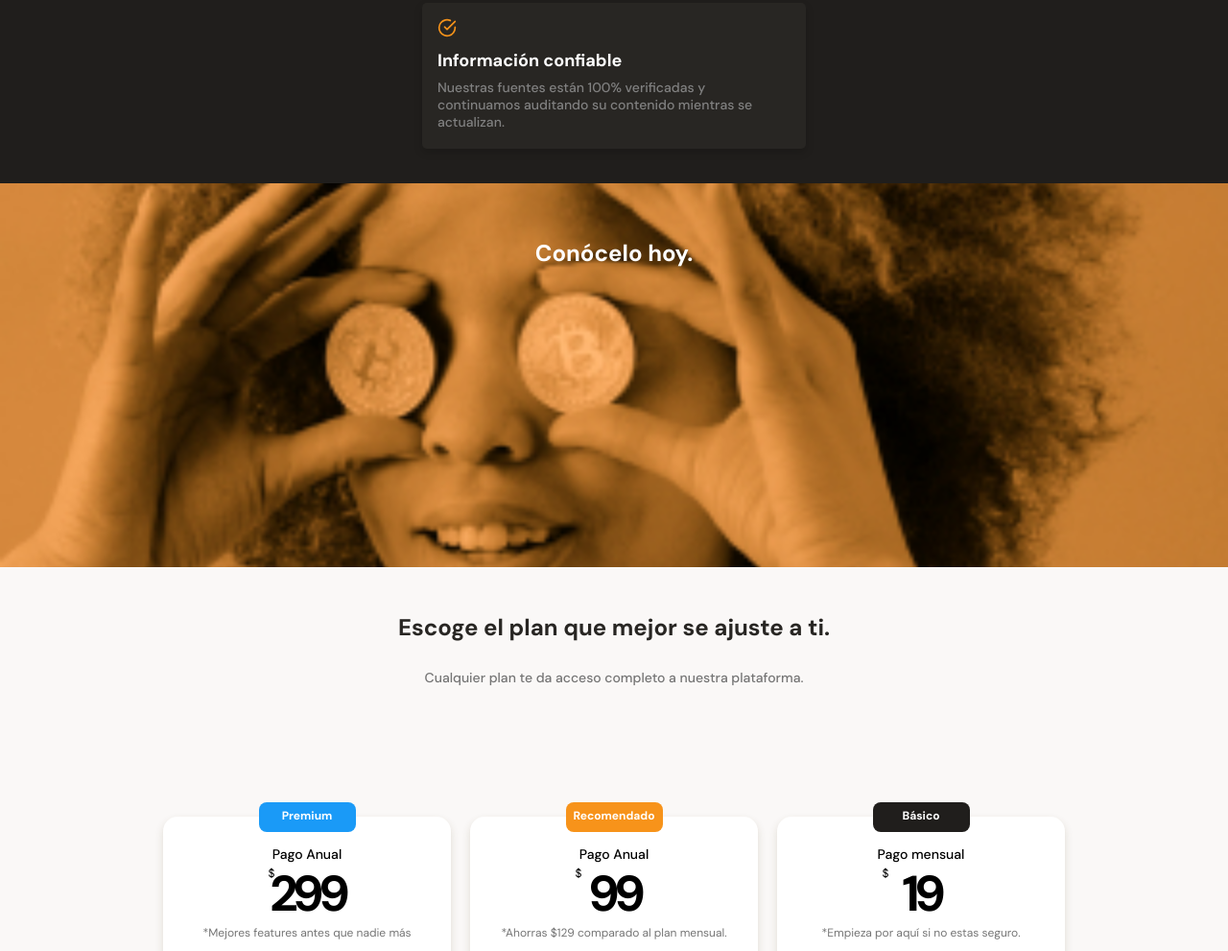
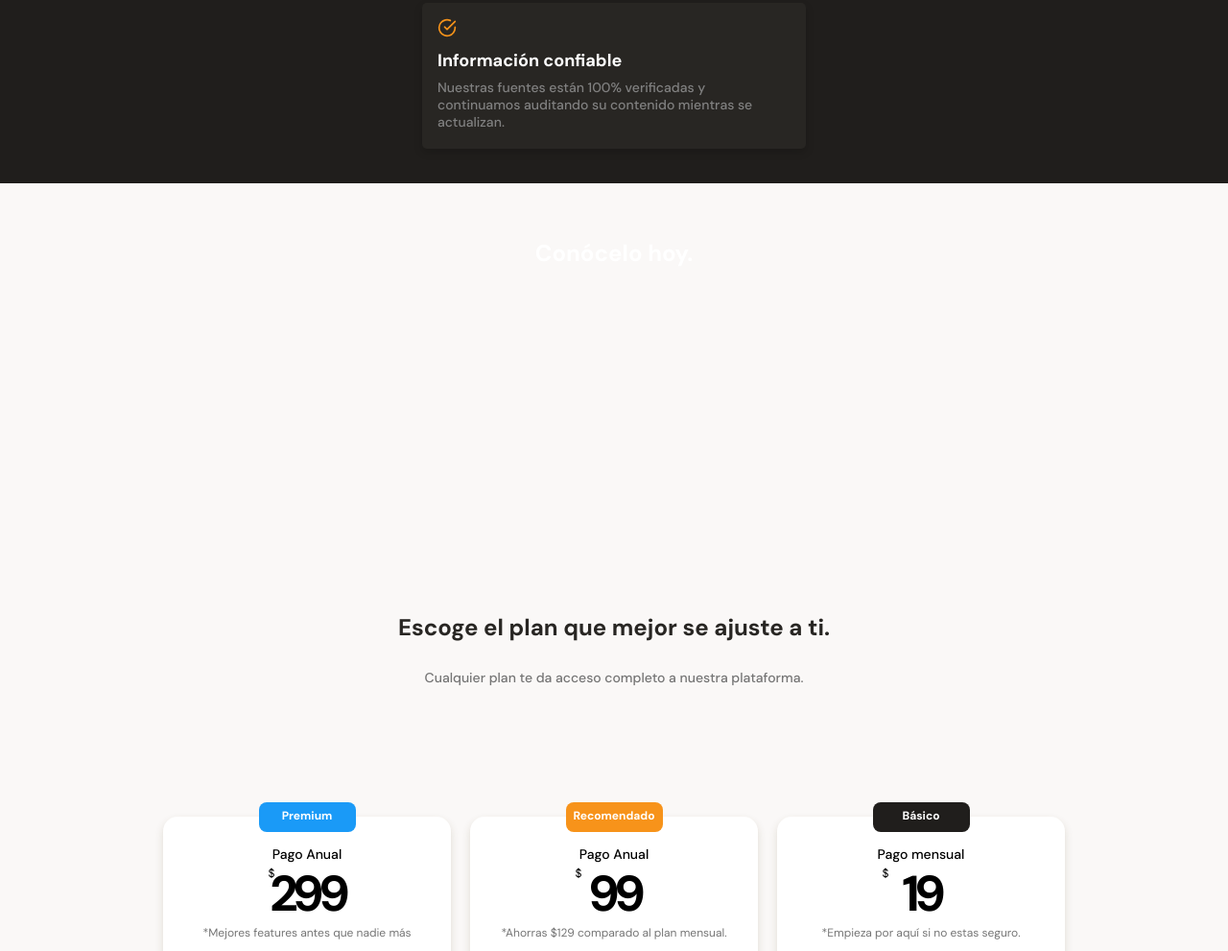
Before and after one commit to jesusdavc/BTBapp, a plain HTML site: page index.html in a window 1280 px wide. Shown: the part 1455-2446 px from the top of the page at 96% size. Drawn offline with Linux system fonts and the light colour scheme.

Commit message:
Arreglando Imagen

```diff
--- a/style.css
+++ b/style.css
@@ -364,7 +364,7 @@ color:#808080;
     width: 100%;
     min-width: 320px;
     height: 50vh;
-    background-image: url('./assets/images/bitcoinbaby.jpg');
+    background-image: url('./assets/images/bitcoinbaby.j');
     background-size: cover;
     background-position: center;
     background-repeat: no-repeat;
```
Also changed, not shown: assets/images/bitcoinbaby.png (added).
